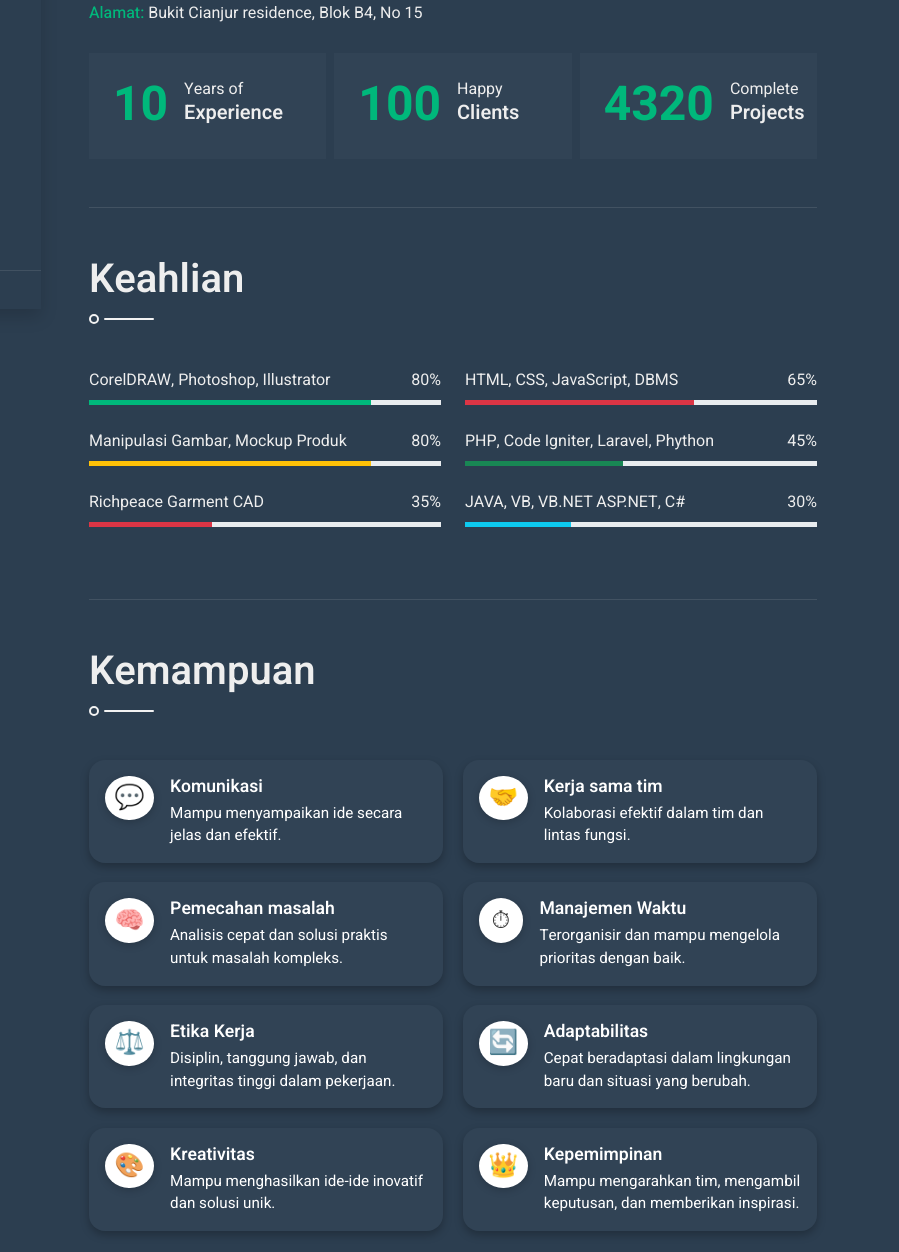
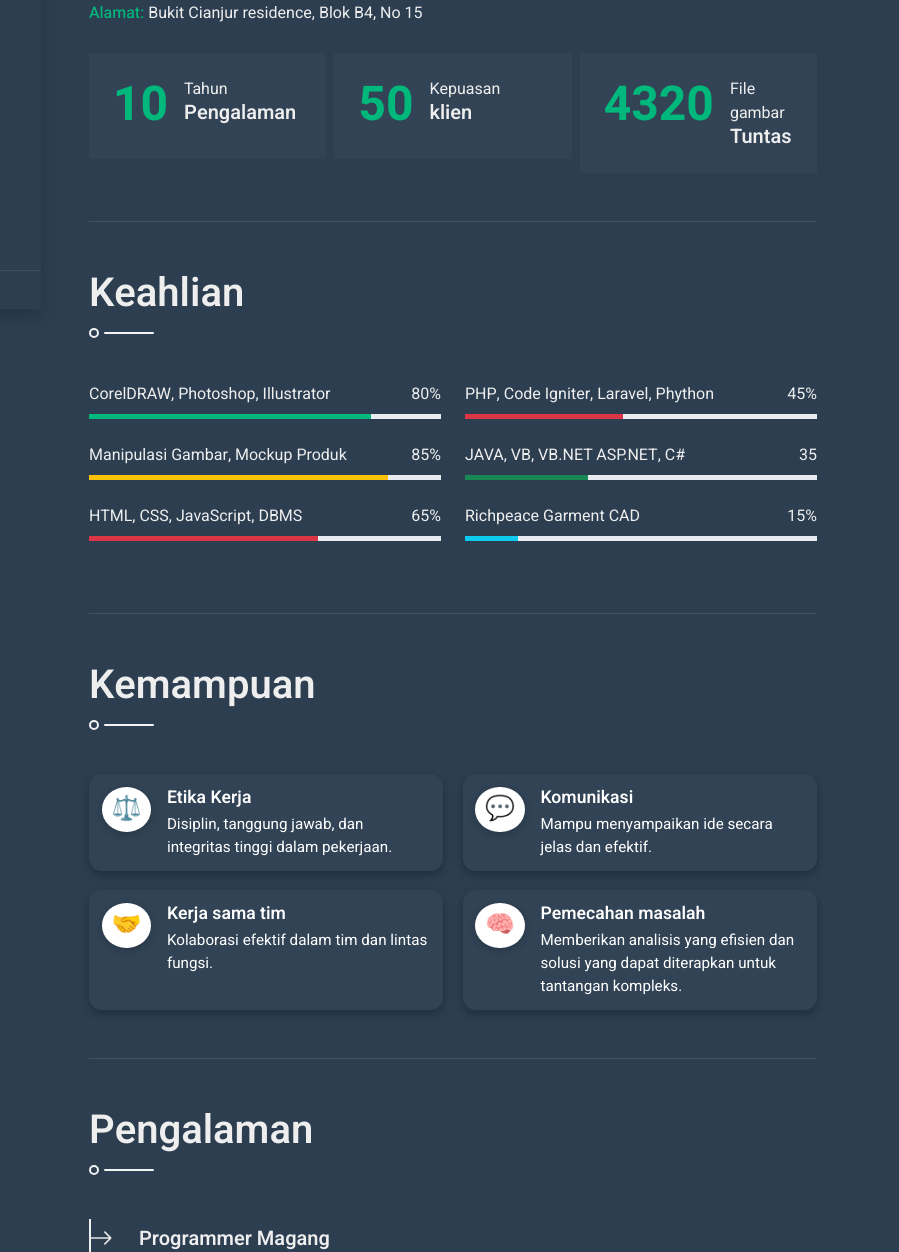
Before and after one commit to nasrull97/cv-nasrull, a plain HTML site: page index.html in a window 1280 px wide. Shown: the part 491-1743 px from the top of the page, 381-1280 px from the left. Drawn offline with nearby package versions, Linux system fonts and the light colour scheme.

Commit message:
ubah css

```diff
--- a/css/style.css
+++ b/css/style.css
@@ -163,8 +163,8 @@
 
 .ability-card {
   background-color: var(--secondary);
-  border-radius: 1rem;
-  padding: 1rem;
+  border-radius: 0.8rem;
+  padding: 0.8rem;
   display: flex;
   align-items: flex-start;
   gap: 1rem;
--- a/index.html
+++ b/index.html
@@ -79,20 +79,24 @@
               <a class="btn btn-secondary btn-square mx-1" href="#"
                 ><i class="fab fa-twitter"></i
               ></a>
-              <a class="btn btn-secondary btn-square mx-1" href="#"
+              <a
+                class="btn btn-secondary btn-square mx-1"
+                href="https://www.facebook.com/egghi.apriansyah"
                 ><i class="fab fa-facebook-f"></i
               ></a>
               <a class="btn btn-secondary btn-square mx-1" href="#"
                 ><i class="fab fa-linkedin-in"></i
               ></a>
-              <a class="btn btn-secondary btn-square mx-1" href="#"
+              <a
+                class="btn btn-secondary btn-square mx-1"
+                href="https://www.instagram.com/nsll.97"
                 ><i class="fab fa-instagram"></i
               ></a>
             </div>
             <div
               class="d-flex align-items-end justify-content-between border-top"
             >
-              <a href="" class="btn w-50 border-end">Download CV</a>
+              <a href="#" class="btn w-50 border-end">Download CV</a>
               <a href="#contact" class="btn w-50 btn-scroll">Contact Me</a>
             </div>
           </div>
@@ -113,9 +117,9 @@
             </p>
             <p>
               Karier saya dimulai di industri konveksi, lalu berkembang di dunia
-              garment sebagai Koordinator Proses Sample. Setelah itu, saya
-              mendalami bidang pemisahan warna untuk printing sablon, di mana
-              saya menguasai software desain profesional. <br />
+              garment. Setelah itu, saya mendalami bidang pemisahan warna untuk
+              printing sablon, di mana saya menguasai software desain
+              profesional. <br />
               Seiring waktu, saya kembali ke akar minat saya di dunia
               pemrograman, khususnya di pengembangan frontend dan backend.
             </p>
@@ -155,8 +159,8 @@
                     10
                   </h1>
                   <div class="ps-3">
-                    <p class="mb-0">Years of</p>
-                    <h5 class="mb-0">Experience</h5>
+                    <p class="mb-0">Tahun</p>
+                    <h5 class="mb-0">Pengalaman</h5>
                   </div>
                 </div>
               </div>
@@ -166,11 +170,11 @@
                     class="flex-shrink-0 display-5 text-primary mb-0"
                     data-toggle="counter-up"
                   >
-                    100
+                    50
                   </h1>
                   <div class="ps-3">
-                    <p class="mb-0">Happy</p>
-                    <h5 class="mb-0">Clients</h5>
+                    <p class="mb-0">Kepuasan</p>
+                    <h5 class="mb-0">klien</h5>
                   </div>
                 </div>
               </div>
@@ -183,8 +187,8 @@
                     4320
                   </h1>
                   <div class="ps-3">
-                    <p class="mb-0">Complete</p>
-                    <h5 class="mb-0">Projects</h5>
+                    <p class="mb-0">File gambar</p>
+                    <h5 class="mb-0">Tuntas</h5>
                   </div>
                 </div>
               </div>
@@ -216,38 +220,23 @@
                     ></div>
                   </div>
                 </div>
+
                 <div class="skill mb-4">
                   <div class="d-flex justify-content-between">
                     <p class="mb-2">Manipulasi Gambar, Mockup Produk</p>
-                    <p class="mb-2">80%</p>
+                    <p class="mb-2">85%</p>
                   </div>
                   <div class="progress">
                     <div
                       class="progress-bar bg-warning"
                       role="progressbar"
-                      aria-valuenow="80"
+                      aria-valuenow="85"
                       aria-valuemin="0"
                       aria-valuemax="100"
                     ></div>
                   </div>
                 </div>
-                <div class="skill mb-4">
-                  <div class="d-flex justify-content-between">
-                    <p class="mb-2">Richpeace Garment CAD</p>
-                    <p class="mb-2">35%</p>
-                  </div>
-                  <div class="progress">
-                    <div
-                      class="progress-bar bg-danger"
-                      role="progressbar"
-                      aria-valuenow="35"
-                      aria-valuemin="0"
-                      aria-valuemax="100"
-                    ></div>
-                  </div>
-                </div>
-              </div>
-              <div class="col-sm-6">
+
                 <div class="skill mb-4">
                   <div class="d-flex justify-content-between">
                     <p class="mb-2">HTML, CSS, JavaScript, DBMS</p>
@@ -263,6 +252,8 @@
                     ></div>
                   </div>
                 </div>
+              </div>
+              <div class="col-sm-6">
                 <div class="skill mb-4">
                   <div class="d-flex justify-content-between">
                     <p class="mb-2">PHP, Code Igniter, Laravel, Phython</p>
@@ -270,7 +261,7 @@
                   </div>
                   <div class="progress">
                     <div
-                      class="progress-bar bg-success"
+                      class="progress-bar bg-danger"
                       role="progressbar"
                       aria-valuenow="45"
                       aria-valuemin="0"
@@ -281,13 +272,28 @@
                 <div class="skill mb-4">
                   <div class="d-flex justify-content-between">
                     <p class="mb-2">JAVA, VB, VB.NET ASP.NET, C#</p>
-                    <p class="mb-2">30%</p>
+                    <p class="mb-2">35</p>
+                  </div>
+                  <div class="progress">
+                    <div
+                      class="progress-bar bg-success"
+                      role="progressbar"
+                      aria-valuenow="35"
+                      aria-valuemin="0"
+                      aria-valuemax="100"
+                    ></div>
+                  </div>
+                </div>
+                <div class="skill mb-4">
+                  <div class="d-flex justify-content-between">
+                    <p class="mb-2">Richpeace Garment CAD</p>
+                    <p class="mb-2">15%</p>
                   </div>
                   <div class="progress">
                     <div
                       class="progress-bar bg-info"
                       role="progressbar"
-                      aria-valuenow="30"
+                      aria-valuenow="15"
                       aria-valuemin="0"
                       aria-valuemax="100"
                     ></div>
@@ -303,6 +309,17 @@
           >
             <h1 class="title pb-3 mb-5">Kemampuan</h1>
             <div class="ability-section">
+              <div class="ability-card">
+                <div class="ability-icon">⚖️</div>
+                <div class="ability-content">
+                  <h3>Etika Kerja</h3>
+                  <p>
+                    Disiplin, tanggung jawab, dan integritas tinggi dalam
+                    pekerjaan.
+                  </p>
+                </div>
+              </div>
+
               <div class="ability-card">
                 <div class="ability-icon">💬</div>
                 <div class="ability-content">
@@ -324,56 +341,8 @@
                 <div class="ability-content">
                   <h3>Pemecahan masalah</h3>
                   <p>
-                    Analisis cepat dan solusi praktis untuk masalah kompleks.
-                  </p>
-                </div>
-              </div>
-
-              <div class="ability-card">
-                <div class="ability-icon">⏱</div>
-                <div class="ability-content">
-                  <h3>Manajemen Waktu</h3>
-                  <p>Terorganisir dan mampu mengelola prioritas dengan baik.</p>
-                </div>
-              </div>
-
-              <div class="ability-card">
-                <div class="ability-icon">⚖️</div>
-                <div class="ability-content">
-                  <h3>Etika Kerja</h3>
-                  <p>
-                    Disiplin, tanggung jawab, dan integritas tinggi dalam
-                    pekerjaan.
-                  </p>
-                </div>
-              </div>
-
-              <div class="ability-card">
-                <div class="ability-icon">🔄</div>
-                <div class="ability-content">
-                  <h3>Adaptabilitas</h3>
-                  <p>
-                    Cepat beradaptasi dalam lingkungan baru dan situasi yang
-                    berubah.
-                  </p>
-                </div>
-              </div>
-
-              <div class="ability-card">
-                <div class="ability-icon">🎨</div>
-                <div class="ability-content">
-                  <h3>Kreativitas</h3>
-                  <p>Mampu menghasilkan ide-ide inovatif dan solusi unik.</p>
-                </div>
-              </div>
-
-              <div class="ability-card">
-                <div class="ability-icon">👑</div>
-                <div class="ability-content">
-                  <h3>Kepemimpinan</h3>
-                  <p>
-                    Mampu mengarahkan tim, mengambil keputusan, dan memberikan
-                    inspirasi.
+                    Memberikan analisis yang efisien dan solusi yang dapat
+                    diterapkan untuk tantangan kompleks.
                   </p>
                 </div>
               </div>
```
